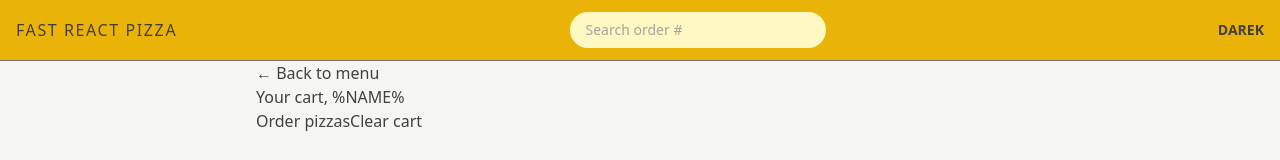
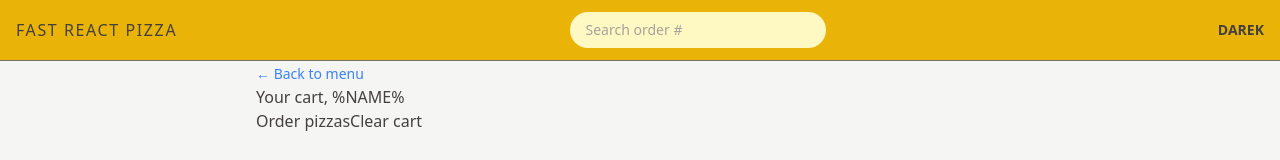
Before and after one commit to BoosterTech/fast-pizza-co, a React (Vite) app: page /cart in a window 1280 px wide. Shown: the top 160 px of the page. Built offline with nearby package versions, Linux system fonts and the light colour scheme.

Commit message:
<LinkButton/> applied

```diff
--- a/src/features/cart/Cart.jsx
+++ b/src/features/cart/Cart.jsx
@@ -1,4 +1,5 @@
-import { Link } from 'react-router-dom';
+import { Link } from "react-router-dom";
+import LinkButton from "../../ui/LinkButton";
 
 // const fakeCart = [
 //   {
@@ -29,7 +30,11 @@ function Cart() {
 
   return (
     <div>
-      <Link to="/menu">&larr; Back to menu</Link>
+      <LinkButton to="/menu"
+
+      >
+        &larr; Back to menu
+      </LinkButton>
 
       <h2>Your cart, %NAME%</h2>
 
```
